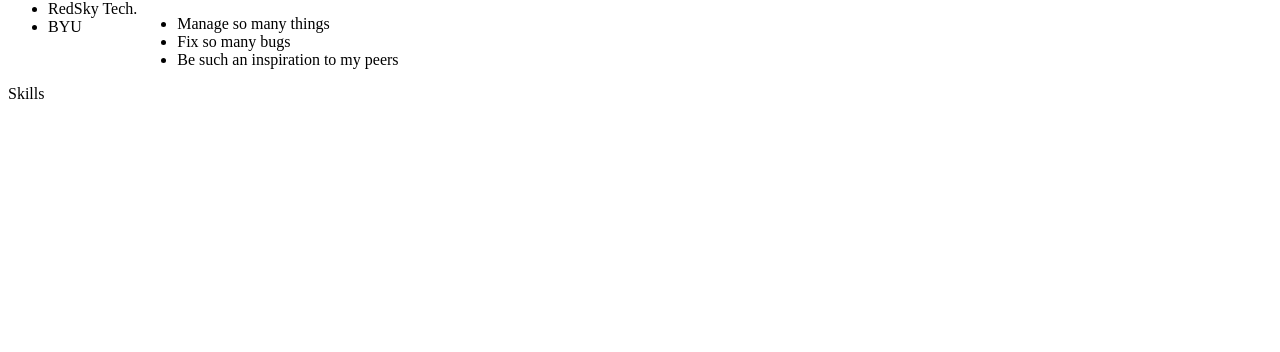
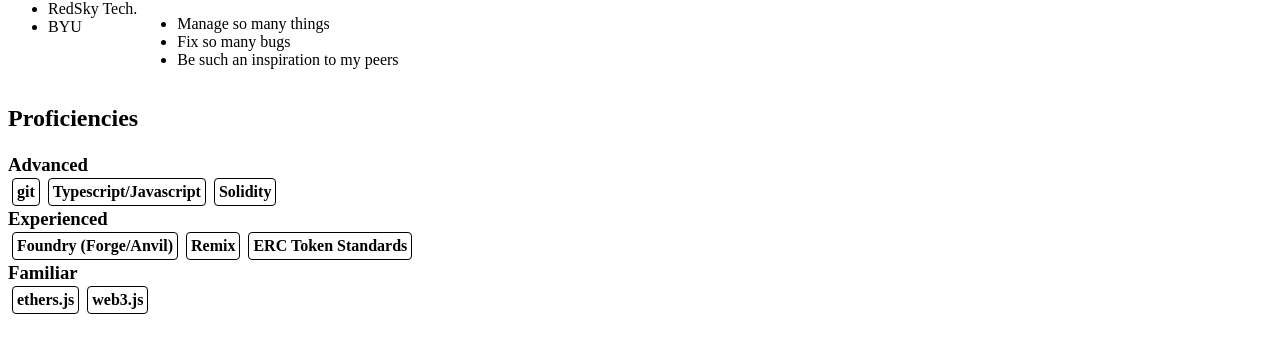
Before and after one commit to aslettz/showcase, a Next.js app: page / in a window 1280 px wide. Shown: the part 378-730 px from the top of the page. Built offline with nearby package versions, Linux system fonts and the light colour scheme; what wagmi would draw is missing.

Commit message:
Creat skills display

```diff
--- a/pages/index.tsx
+++ b/pages/index.tsx
@@ -9,11 +9,11 @@ const Home: NextPage = () => {
         return <div>Hero Banner</div>
     }
 
-    const AboutMeBlock = styled.div`
-        display: flex;
-    `
+    function renderAboutMe() {
+        const AboutMeBlock = styled.div`
+            display: flex;
+        `
 
-    function renderAboutMe() {
         return (
         <AboutMeBlock>
             <div>
@@ -29,7 +29,58 @@ const Home: NextPage = () => {
     }
 
     function renderSkillsDisplay() {
-        return <div>Skills</div>
+        const SkillsDisplay = styled.div`
+
+        `;
+
+        const ProficiencySection = styled.div`
+            display: flex;
+            flex-direction: column;
+        `;
+
+        const ProficiencyTitle = styled.h3`
+            margin: 2px 0;
+        `;
+
+        const ProficiencyItemGroup = styled.div`
+            display: flex;
+        `;
+
+        const ProficiencyItem = styled.h4`
+            border: 1px solid black;
+            border-radius: 4px;
+            padding: 4px;
+            margin: 0 4px;
+        `;
+
+
+        return (
+        <SkillsDisplay>
+            <h2>Proficiencies</h2>
+            <ProficiencySection>
+                <ProficiencyTitle>Advanced</ProficiencyTitle>
+                <ProficiencyItemGroup>
+                    <ProficiencyItem>git</ProficiencyItem>
+                    <ProficiencyItem>Typescript/Javascript</ProficiencyItem>
+                    <ProficiencyItem>Solidity</ProficiencyItem>
+                </ProficiencyItemGroup>
+            </ProficiencySection>
+            <ProficiencySection>
+                <ProficiencyTitle>Experienced</ProficiencyTitle>
+                <ProficiencyItemGroup>
+                    <ProficiencyItem>Foundry (Forge/Anvil)</ProficiencyItem>
+                    <ProficiencyItem>Remix</ProficiencyItem>
+                    <ProficiencyItem>ERC Token Standards</ProficiencyItem>
+                </ProficiencyItemGroup>
+            </ProficiencySection>
+            <ProficiencySection>
+                <ProficiencyTitle>Familiar</ProficiencyTitle>
+                <ProficiencyItemGroup>
+                    <ProficiencyItem>ethers.js</ProficiencyItem>
+                    <ProficiencyItem>web3.js</ProficiencyItem>
+                </ProficiencyItemGroup>
+            </ProficiencySection>
+        </SkillsDisplay>)
     }
 
     return (
```
